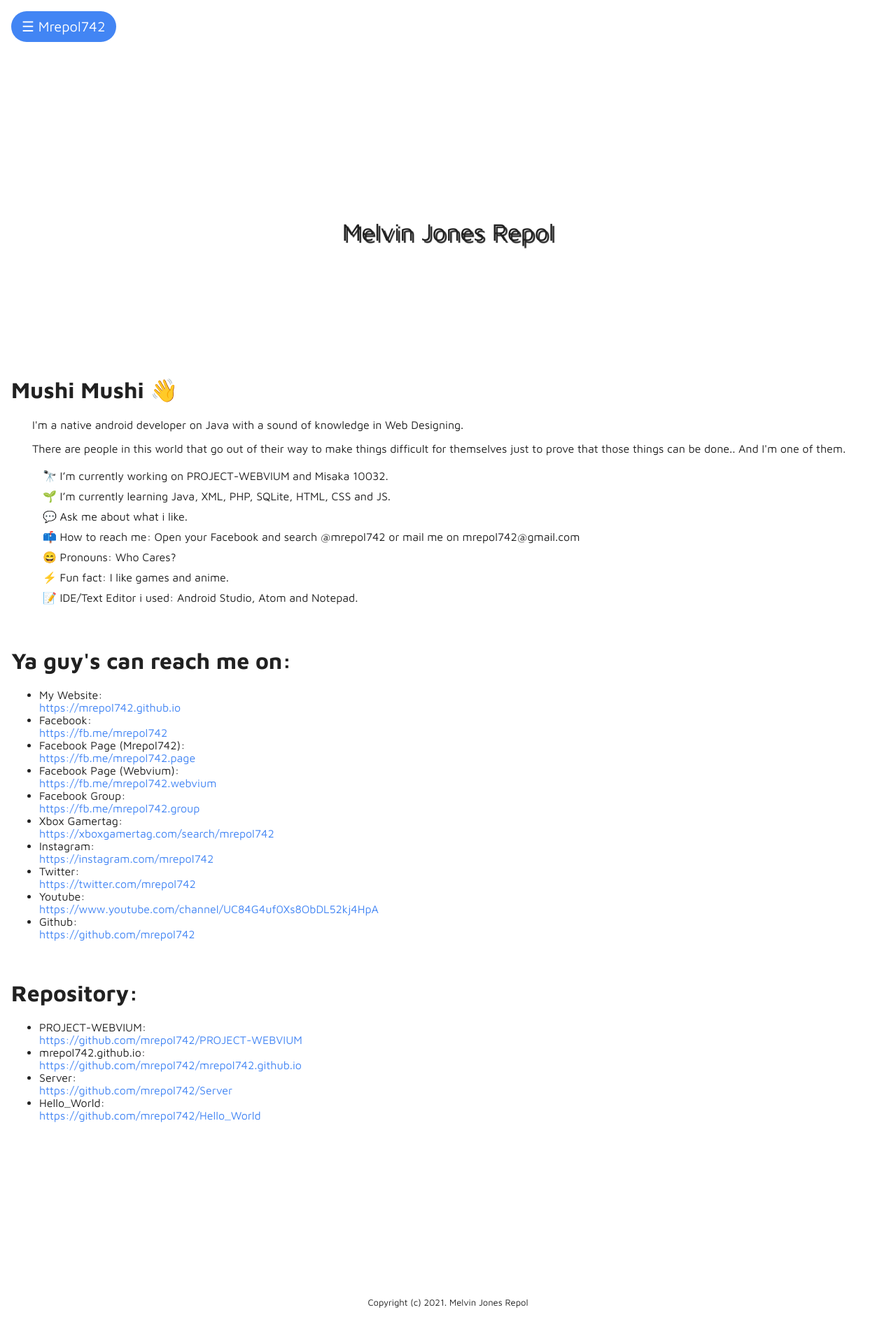
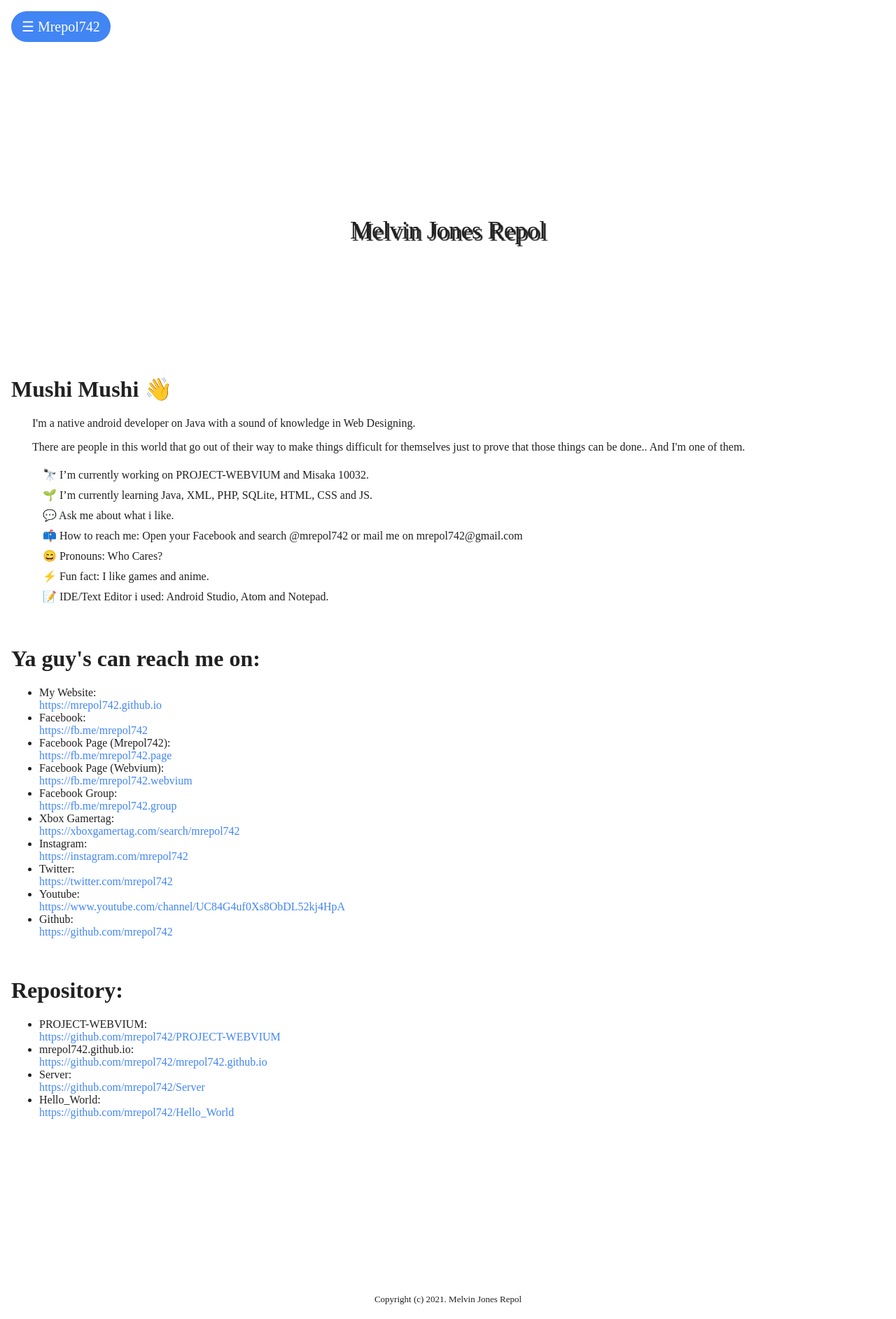
Before and after one commit to mrepol742/mrepol742.github.io, a PHP site: page / in a window 1280 px wide. Shown: the whole page at 70% size. After the commit the page ends 1864 px from the top, so only its background shows below. Run offline with PHP 8.4, Linux system fonts and the light colour scheme.

Commit message:
Initial commit for v21.04.26

```diff
--- a/PROJECT-WEBVIUM/index.css
+++ b/PROJECT-WEBVIUM/index.css
@@ -17,7 +17,8 @@
 
 @font-face {
     font-family: Maven-Pro;
-    src: url("../fonts/Maven%20Pro.ttf");
+    //src: url("../fonts/Maven%20Pro.ttf");
+    src: local('Maven Pro'), url('../fonts/Maven%20Pro.ttf2') format('ttf')
 }
 
 ::selection {
--- a/index.css
+++ b/index.css
@@ -17,7 +17,8 @@
 
 @font-face {
     font-family: Maven-Pro;
-    src: url("fonts/Maven%20Pro.ttf");
+    //src: url("../fonts/Maven%20Pro.ttf");
+    src: local('Maven Pro'), url('../fonts/Maven%20Pro.ttf2') format('ttf')
 }
 
 ::selection {
```
Also changed, not shown: PROJECT-WEBVIUM/index.html (+13 -1 lines).
